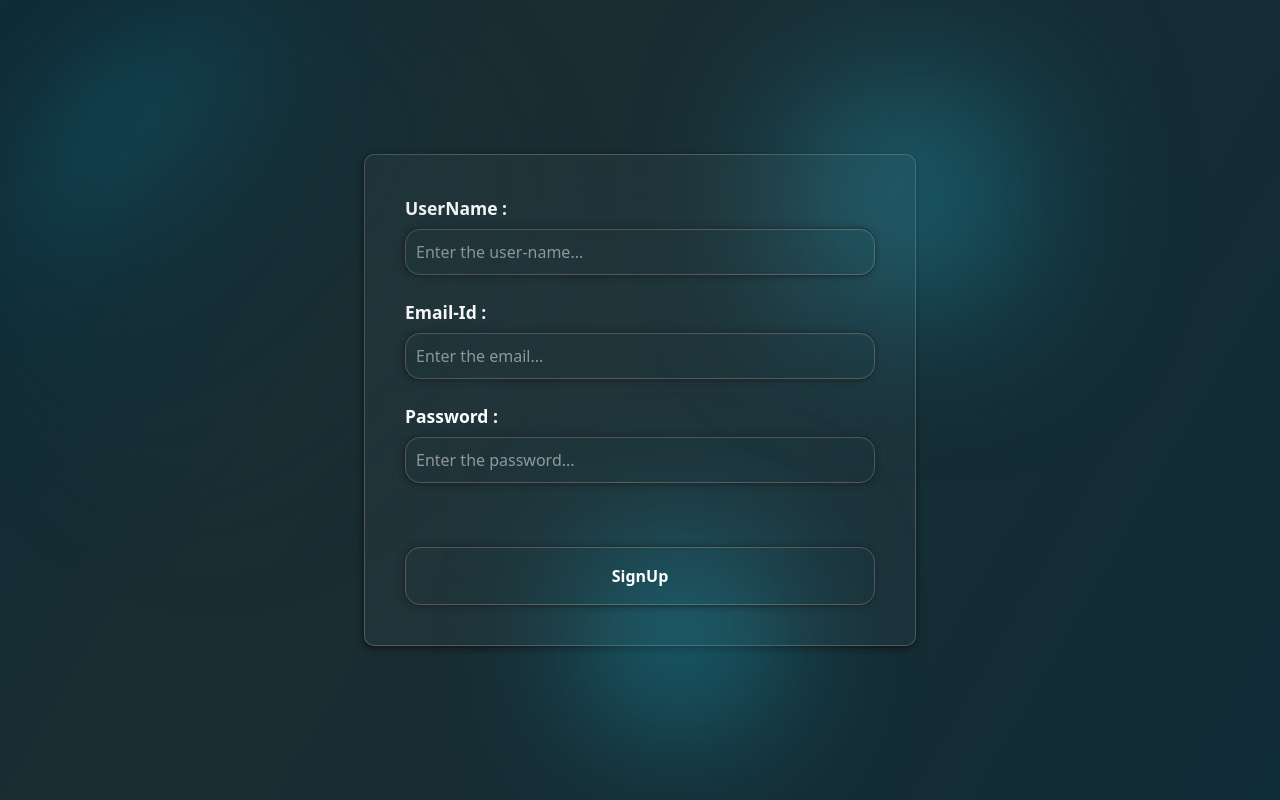
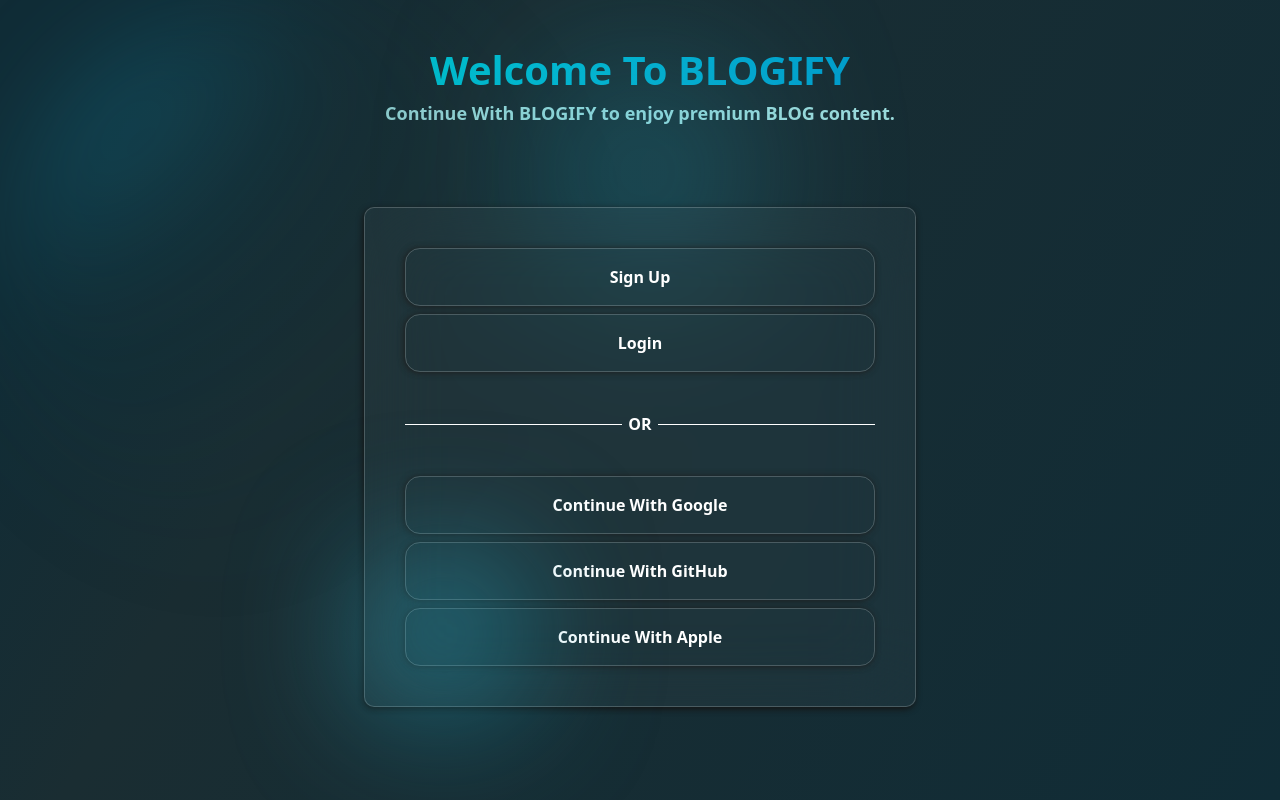
Before and after one commit to piyushmishra0620/BLOG, a React (Vite) app in the folder frontend/: page / in a window 1280 px wide. Built offline with nearby package versions, Linux system fonts and the light colour scheme.

Commit message:
Made changes to Auth.jsx, Signup.jsx , Login.jsx

```diff
--- a/frontend/package.json
+++ b/frontend/package.json
@@ -12,6 +12,7 @@
   },
   "dependencies": {
     "@tailwindcss/vite": "^4.1.13",
+    "dotenv": "^17.2.2",
     "framer-motion": "^12.23.12",
     "react": "^19.1.1",
     "react-dom": "^19.1.1",
--- a/frontend/src/App.jsx
+++ b/frontend/src/App.jsx
@@ -1,14 +1,14 @@
 import './App.css'
 import Auth from './Pages/Auth';
 import Signup from './Pages/Signup';
-
+import Login from './Pages/Login';
 
 function App() {
   return (
     <>
-    <Signup />
+    <Auth />
     </>
   )
 }
 
-export default App
+export default App;
--- a/frontend/src/Pages/Auth.jsx
+++ b/frontend/src/Pages/Auth.jsx
@@ -27,7 +27,7 @@
                     <h1 className="text-center bg-linear-120 from-0% from-gradient1 via-30% via-gradient3 to-80% to-gradient2 bg-clip-text text-transparent text-[40px] max-500w:text-[35px] max-400w:text-[30px] font-bold z-10">Welcome To BLOGIFY</h1>
                     <p className="text-center text-p1 text-[18px] max-500w:text-[16px] max-400w:text-[12px] font-semibold hyphens-manual z-10">Continue With BLOGIFY to enjoy premium BLOG content.</p>
                 </div>
-                <div className="mt-20 flex justify-center items-center min-w-screen min-h-60">
+                <motion.div className="mt-20 flex justify-center items-center min-w-screen min-h-60" initial={{scale:0}} animate={{scale:1}} transition={{type:"spring",duration:1,speed:90}}>
                     <div className="bg-white1 backdrop-blur-[40px] rounded-[10px] p-[40px] max-500w:p-[27px] max-400w:p-[18px] max-330w:p-[12px] border-1 border-white/20 shadow-auth z-10">
                         <div className="flex flex-col items-center-safe h-fit justify-between gap-2 w-[470px] max-700w:w-[430px] max-600w:w-[370px] max-500w:w-[335px] max-400w:w-[280px] max-330w:w-[220px] mb-10 max-400w:mb-7">
                             <button ref={button1Ref} className="text-white text-1xl font-sans font-semibold py-4 w-full  rounded-[15px] border-1 border-white/20 cursor-pointer shadow-button hover:bg-cyan-300 hover:text-black hover:font-semibold hover:text-1xl hover:font-sans hover:-translate-y-1 hover:shadow-cyan-400 hover:shadow-sm  active:animate-click active:bg-cyan-300 duration-200 ease-in-out" onClick={handleButton1Click}>Sign Up</button>
@@ -38,7 +38,7 @@
                             <span className="text-white text-1xl font-semibold">OR</span>
                             <span className="bg-white w-full p-[0.2px] h-[0.2px] ms-1.5"></span>
                         </div>
-                        <div className="flex flex-col justify-between items-center-safe w-full h-fit gap-2 ">
+                        <div className="flex flex-col justify-between items-center-safe w-full h-fit gap-2">
                             <button className="text-white text-1xl font-sans font-semibold py-4 w-full rounded-[15px] border-1 border-white/20 cursor-pointer shadow-button">Continue With Google</button>
                             <button className="text-white text-1xl font-sans font-semibold py-4 w-full rounded-[15px] border-1 border-white/20 cursor-pointer shadow-button">Continue With GitHub</button>
                             <button className="text-white text-1xl font-sans font-semibold py-4 w-full rounded-[15px] border-1 border-white/20 cursor-pointer shadow-button">Continue With Apple</button>
@@ -47,7 +47,7 @@
                             <div className="bg-radial-[at_30%_50%] from-cyan-200 from-5% via-cyan-500 via-45% to-cyan-950 to-100% scale-150 p-12 rounded-full blur-[50px] 500w:p-10"></div>
                         </div>
                     </div>
-                </div>
+                </motion.div>
                 <div className="absolute top-0 left-0 flex mt-35 justify-center w-screen h-fit">
                     <div className=" bg-radial-[at_75%_50%] scale-175 from-cyan-200 from-5% via-cyan-500 via-45% to-cyan-950 to-100% p-12 500w:p-8 rounded-full blur-[50px]"></div>
                 </div>
--- a/frontend/src/Pages/Login.jsx
+++ b/frontend/src/Pages/Login.jsx
@@ -11,22 +11,22 @@
 
     return (
         <div className="min-w-screen min-h-screen bg-linear-120 from-10% from-auth-left via-30% via-auth-right to-auth-left overflow-hidden">
-            <div className="absolute top-0 left-0 max-500w:hidden w-screen min-h-fit  flex justify-start z-1">
+            <div className="absolute top-0 left-0 max-500w:hidden w-screen min-h-fit  flex justify-start">
                 <div className="bg-radial-[at_0%_0%] from-0% from-[rgba(26,181,217,0.35)] via-40% via-[rgba(12,58,69,0.15)] to-80% to-[rgba(7,20,24,0)]  rounded-full p-70 blur-[50px]"></div>
             </div>
             <div className="w-screen h-screen flex justify-center items-center">
                 <div className="bg-white1 backdrop-blur-[40px] rounded-[10px] p-[40px] max-500w:p-[27px] max-400w:p-[18px] max-330w:p-[12px] border-1 border-white/20 shadow-auth">
                     <form className="flex flex-col w-[470px] max-700w:w-[430px] max-600w:w-[370px] max-500w:w-[335px] max-400w:w-[280px] max-330w:w-[220px] z-2">
-                        <label for="emailid" className="text-white font-semibold text-[17.5px] w-fit h-fit justify-self-start mb-2 cursor-pointer z-10 pointer-events-auto">Email-Id : </label>
+                        <label htmlFor="emailid" className="text-white font-semibold text-[17.5px] w-fit h-fit justify-self-start mb-2 cursor-pointer z-10 pointer-events-auto">Email-Id : </label>
                         <input id="emailid" type="email" className="text-white rounded-[15px] border-1 border-white/20 shadow-button p-[10px] w-full z-10 pointer-events-auto" placeholder="Enter the email..." /><br />
-                        <label for="password" className="text-white font-semibold text-[17.5px] w-fit h-fit justify-self-start mb-2 cursor-pointer z-10 pointer-events-auto">Password : </label>
+                        <label htmlFor="password" className="text-white font-semibold text-[17.5px] w-fit h-fit justify-self-start mb-2 cursor-pointer z-10 pointer-events-auto">Password : </label>
                         <input id="password" type="password" className="text-white rounded-[15px] border-1 border-white/20 shadow-button p-[10px] w-full z-10 pointer-events-auto" placeholder="Enter the password..." /><br />
                         <button ref={buttonref} className="text-white text-1xl font-sans font-semibold py-4 w-full rounded-[15px] mt-10 border-1 border-white/20 cursor-pointer shadow-button hover:bg-cyan-300 hover:text-black hover:font-semibold hover:text-1xl hover:font-sans hover:-translate-y-1 hover:shadow-cyan-400 hover:shadow-sm active:animate-click active:bg-cyan-300 duration-200 ease-in-out z-10 pointer-events-auto" onClick={clickHandler} >Login</button>
                     </form>
-                    <div className="absolute top-0 flex w-full h-fit justify-end z-0 pointer-events-none">
+                    <div className="absolute top-0 flex w-full h-fit justify-end">
                         <div className="bg-radial-[at_20%_50%] from-cyan-200 from-5% via-cyan-500 via-45% to-cyan-950 to-100% scale-175 p-12 rounded-full blur-[50px] 500w:p-10"></div>
                     </div>
-                    <div className="absolute -bottom-8 flex justify-center w-full h-fit z-0 pointer-events-none">
+                    <div className="absolute -bottom-8 flex justify-center w-full h-fit">
                         <div className="bg-radial-[at_50%_50%] from-cyan-200 from-5% via-cyan-500 via-45% to-cyan-950 to-100% scale-175 500w:scale-150 p-12 500w:p-10 rounded-full blur-[50px]"></div>
                     </div>
                 </div>
--- a/frontend/src/Pages/Signup.jsx
+++ b/frontend/src/Pages/Signup.jsx
@@ -11,24 +11,24 @@
 
     return (
         <div className="min-w-screen min-h-screen bg-linear-120 from-10% from-auth-left via-30% via-auth-right to-auth-left overflow-hidden">
-            <div className="absolute top-0 left-0 max-500w:hidden w-screen min-h-fit  flex justify-start z-1">
+            <div className="absolute top-0 left-0 max-500w:hidden w-screen min-h-fit  flex justify-start">
                 <div className="bg-radial-[at_0%_0%] from-0% from-[rgba(26,181,217,0.35)] via-40% via-[rgba(12,58,69,0.15)] to-80% to-[rgba(7,20,24,0)]  rounded-full p-70 blur-[50px]"></div>
             </div>
             <div className="w-screen h-screen flex justify-center items-center">
                 <div className="bg-white1 backdrop-blur-[40px] rounded-[10px] p-[40px] max-500w:p-[27px] max-400w:p-[18px] max-330w:p-[12px] border-1 border-white/20 shadow-auth">
                     <form className="flex flex-col w-[470px] max-700w:w-[430px] max-600w:w-[370px] max-500w:w-[335px] max-400w:w-[280px] max-330w:w-[220px] z-2">
-                        <label for="username" className="text-white font-semibold text-[17.5px] w-fit h-fit justify-self-start mb-2 cursor-pointer z-10 pointer-events-auto">UserName : </label>
+                        <label htmlFor="username" className="text-white font-semibold text-[17.5px] w-fit h-fit justify-self-start mb-2 cursor-pointer z-10 pointer-events-auto">UserName : </label>
                         <input id="username" type="text" className="text-white rounded-[15px] border-1 border-white/20 shadow-button p-[10px] w-full z-10 pointer-events-auto" placeholder="Enter the user-name..." /><br />
-                        <label for="emailid" className="text-white font-semibold text-[17.5px] w-fit h-fit justify-self-start mb-2 cursor-pointer z-10 pointer-events-auto">Email-Id : </label>
+                        <label htmlFor="emailid" className="text-white font-semibold text-[17.5px] w-fit h-fit justify-self-start mb-2 cursor-pointer z-10 pointer-events-auto">Email-Id : </label>
                         <input id="emailid" type="email" className="text-white rounded-[15px] border-1 border-white/20 shadow-button p-[10px] w-full z-10 pointer-events-auto" placeholder="Enter the email..." /><br />
-                        <label for="password" className="text-white font-semibold text-[17.5px] w-fit h-fit justify-self-start mb-2 cursor-pointer z-10 pointer-events-auto">Password : </label>
+                        <label htmlFor="password" className="text-white font-semibold text-[17.5px] w-fit h-fit justify-self-start mb-2 cursor-pointer z-10 pointer-events-auto">Password : </label>
                         <input id="password" type="password" className="text-white rounded-[15px] border-1 border-white/20 shadow-button p-[10px] w-full z-10 pointer-events-auto" placeholder="Enter the password..." /><br />
                         <button ref={buttonref} className="text-white text-1xl font-sans font-semibold py-4 w-full rounded-[15px] mt-10 border-1 border-white/20 cursor-pointer shadow-button hover:bg-cyan-300 hover:text-black hover:font-semibold hover:text-1xl hover:font-sans hover:-translate-y-1 hover:shadow-cyan-400 hover:shadow-sm active:animate-click active:bg-cyan-300 duration-200 ease-in-out z-10 pointer-events-auto" onClick={clickHandler}>SignUp</button>
                     </form>
-                    <div className="absolute top-0 flex w-full h-fit justify-end z-0 pointer-events-none">
+                    <div className="absolute top-0 flex w-full h-fit justify-end">
                         <div className="bg-radial-[at_20%_50%] from-cyan-200 from-5% via-cyan-500 via-45% to-cyan-950 to-100% scale-175 p-12 rounded-full blur-[50px] 500w:p-10"></div>
                     </div>
-                    <div className="absolute -bottom-8 flex justify-center w-full h-fit z-0 pointer-events-none">
+                    <div className="absolute -bottom-8 flex justify-center w-full h-fit">
                         <div className="bg-radial-[at_50%_50%] from-cyan-200 from-5% via-cyan-500 via-45% to-cyan-950 to-100% scale-175 500w:scale-150 p-12 500w:p-10 rounded-full blur-[50px]"></div>
                     </div>
                 </div>
```
Also changed, not shown: 1 other file (tests, documents, lock files or other folders).
